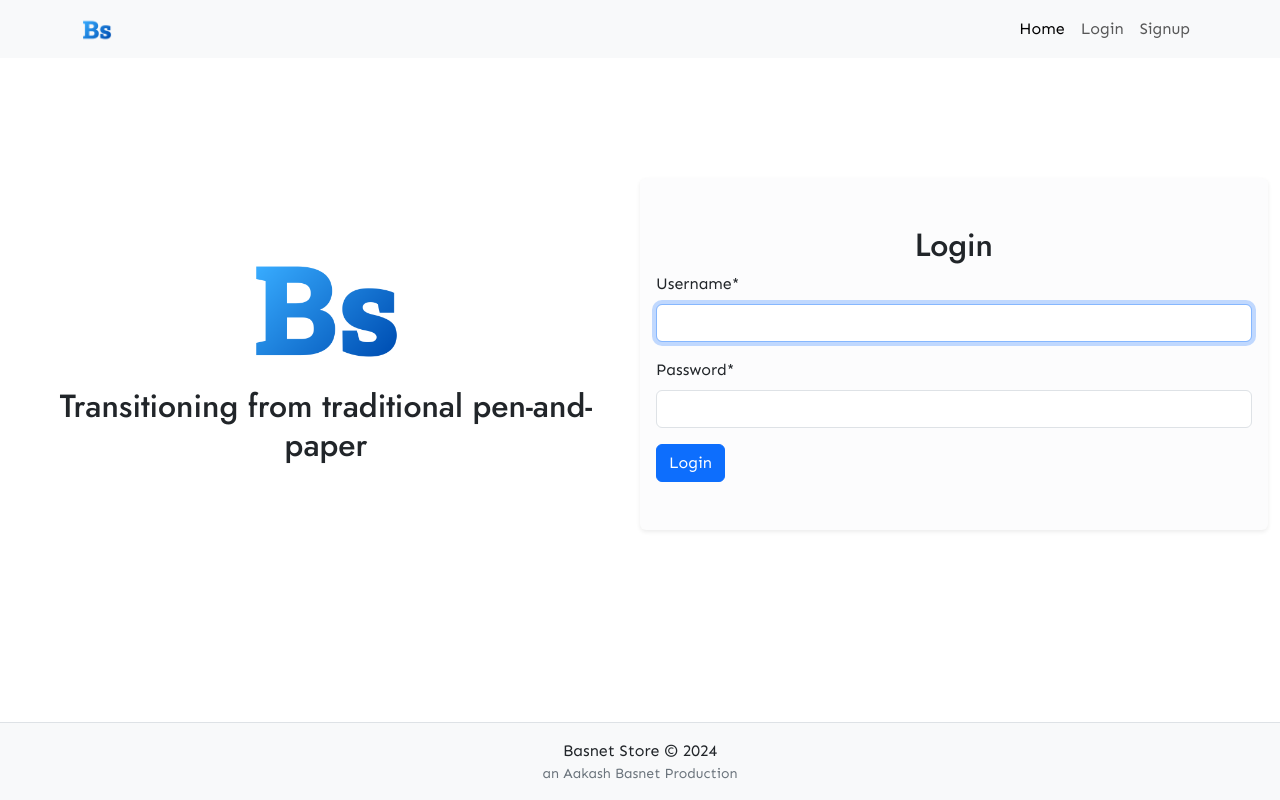
After one commit to iamaakashbasnet/basnet-store, a Django app: page /accounts/login/ in a window 1280 px wide. The commit adds this page. Run offline with Django 5.2, Linux system fonts and the light colour scheme; some libraries are stand-ins or nearby versions.

Commit message:
feat: login page

```diff
--- a/BasnetStore/urls.py
+++ b/BasnetStore/urls.py
@@ -1,5 +1,5 @@
 from django.contrib import admin
-from django.urls import path
+from django.urls import path, include
 from django.conf import settings
 from django.conf.urls.static import static
 
@@ -10,6 +10,7 @@ urlpatterns = [
 
     path('', WelcomeView.as_view(), name='welcome'),
 
+    path('accounts/', include('accounts.urls'))
 ]
 
 if settings.DEBUG:
--- /dev/null
+++ b/accounts/templates/accounts/login.html
@@ -0,0 +1,24 @@
+{% extends 'base.html' %}
+{% load static %}
+{% load crispy_forms_tags %}
+
+{% block content %}
+<div class="container-fluid">
+  <div class="row justify-content-center align-items-center" style="height: 70vh;">
+    <div class="col-12 col-md-6 d-none d-md-block text-center">
+        <img class="img-fluid w-25" src="{% static 'img/logo.png' %}" alt="Basnet Store logo">
+        <h2>Transitioning from traditional pen-and-paper</h2>
+    </div>
+    <div class="col-12 col-md-6 bg-light-subtle px-3 py-5 shadow-sm rounded-2">
+      <div class="header text-center">
+        <h2>Login</h2>
+      </div>
+      <form method="POST">
+        {% csrf_token %}
+        {{ form|crispy }}
+        <button class="btn btn-primary" type="submit">Login</button>
+      </form>
+    </div>
+  </div>
+</div>
+{% endblock content %}
--- /dev/null
+++ b/accounts/urls.py
@@ -0,0 +1,9 @@
+from django.urls import path
+from django.contrib.auth import views as auth_views
+
+
+urlpatterns = [
+    path('login/', auth_views.LoginView.as_view(redirect_authenticated_user=True,
+         template_name='accounts/login.html'), name='login'),
+    path('logout/', auth_views.LogoutView.as_view(), name='logout'),
+]
--- a/requirements.txt
+++ b/requirements.txt
@@ -1,7 +1,9 @@
 asgiref==3.7.2
 astroid==3.0.2
+crispy-bootstrap5==2023.10
 dill==0.3.7
 Django==5.0.1
+django-crispy-forms==2.1
 isort==5.13.2
 mccabe==0.7.0
 platformdirs==4.1.0
--- a/templates/shared/navbar.html
+++ b/templates/shared/navbar.html
@@ -2,7 +2,7 @@
 
 <nav class="navbar navbar-expand-lg bg-body-tertiary">
   <div class="container">
-    <a class="navbar-brand" href="#">
+    <a class="navbar-brand" href="{% url 'welcome' %}">
       <img src="{% static 'img/logo.png' %}" alt="Logo" width="30" />
     </a>
     <button class="navbar-toggler" type="button" data-bs-toggle="collapse" data-bs-target="#navbarSupportedContent" aria-controls="navbarSupportedContent" aria-expanded="false" aria-label="Toggle navigation">
@@ -14,7 +14,7 @@
           <a class="nav-link active" aria-current="page" href="#">Home</a>
         </li>
         <li class="nav-item">
-          <a class="nav-link" href="#">Login</a>
+          <a class="nav-link" href="{% url 'login' %}">Login</a>
         </li>
         <li class="nav-item">
           <a class="nav-link" href="#">Signup</a>
```
Also changed, not shown: BasnetStore/settings/base.py (+8 -1 lines).
